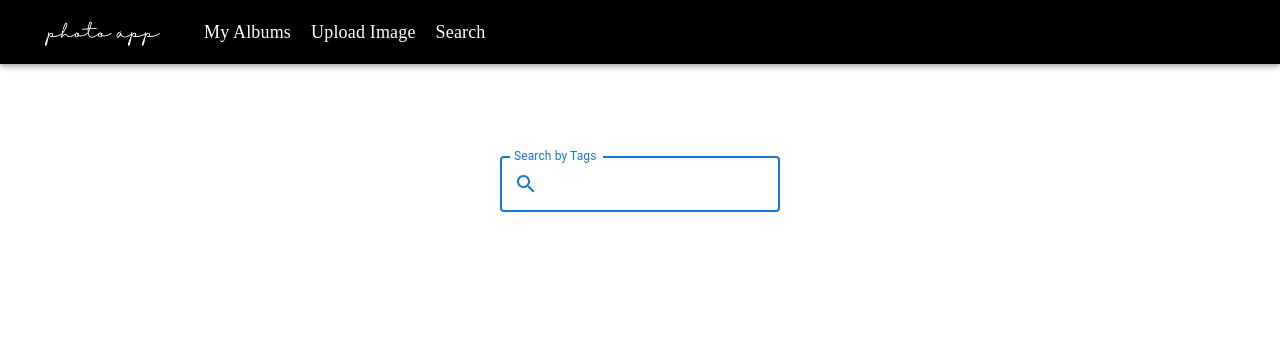
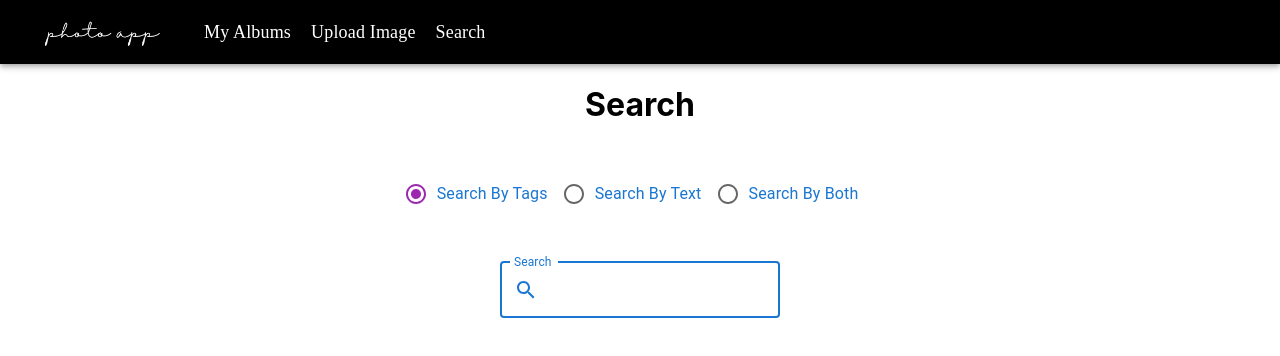
Before and after one commit to NYJ15/ReactTutorial, a React (Create React App) app in the folder app/: page /search in a window 1280 px wide. Shown: the top 356 px of the page. Built offline with nearby package versions, Linux system fonts and the light colour scheme.

Commit message:
Search by tags and text implemented

```diff
--- a/app/src/Components/Images.js
+++ b/app/src/Components/Images.js
@@ -9,7 +9,11 @@ import { Box, TextField, InputAdornment } from '@mui/material';
 import SearchIcon from '@mui/icons-material/Search';
 import Snackbar from '@mui/material/Snackbar';
 import MuiAlert from '@mui/material/Alert';
-
+import RadioGroup, { useRadioGroup } from '@mui/material/RadioGroup';
+import FormControlLabel from '@mui/material/FormControlLabel';
+import Radio from '@mui/material/Radio';
+import PropTypes from 'prop-types';
+import { styled } from '@mui/material/styles';
 // import DeleteForeverIcon from '@mui/icons-material/DeleteForever';
 // import IconButton from '@mui/material/IconButton';
 
@@ -23,9 +27,36 @@ const Alert = React.forwardRef(function Alert(props, ref) {
   return <MuiAlert elevation={6} ref={ref} variant="filled" {...props} />;
 });
 
+const StyledFormControlLabel = styled((props) => <FormControlLabel {...props} />)(
+  ({ theme }) => ({
+    '.MuiFormControlLabel-label': {
+      color: theme.palette.primary.main,
+      FontFamily: "Raleway"
+    }
+  }),
+);
+
+function MyFormControlLabel(props) {
+  const radioGroup = useRadioGroup();
+
+  let checked = false;
+
+  if (radioGroup) {
+    checked = radioGroup.value === props.value;
+  }
+
+  return <StyledFormControlLabel checked={checked} {...props} />;
+}
+
+MyFormControlLabel.propTypes = {
+  value: PropTypes.any,
+};
+
 
 function Images() {
   const [images, setImages] = React.useState(null);
+  const [searchParam, setSearchParam] = React.useState("tags")
+
   const [state, setState] = React.useState({
     open: false,
     vertical: 'top',
@@ -40,6 +71,7 @@ function Images() {
 
   React.useEffect(() => {
     axios.get(baseURL + id).then((response) => {
+      console.log(response.data['images'])
       setImages(response.data);
     });
   }, []);
@@ -47,8 +79,12 @@ function Images() {
   if (!images) return null;
 
   const searchTags = (event) => {
+
       axios
-        .post("http://0.0.0.0:8080/search_tags", JSON.stringify({ "search": event.target.value, "album_id": id}), {
+        .post("http://0.0.0.0:8080/search_tags", JSON.stringify({
+           "search": event.target.value,
+           "parameter": searchParam,
+           "album_id": id}), {
           headers: {
             "Content-Type": "application/json"
           }
@@ -88,9 +124,20 @@ function Images() {
         display="flex"
         justifyContent="center"
         alignItems="center"
+        minHeight="12vh"
+      >
+        <RadioGroup name="use-radio-group" defaultValue="tags" row>
+          <MyFormControlLabel value="tags" label="Search By Tags" control={<Radio color="secondary" onClick={() => setSearchParam("tags")} />} />
+          <MyFormControlLabel value="text" label="Search By Text" control={<Radio color="secondary" onClick={() => setSearchParam("text")} />} />
+        </RadioGroup>
+      </Box>
+      <Box
+        display="flex"
+        justifyContent="center"
+        alignItems="center"
         minHeight="auto"
       >
-        <TextField label="Search by Tags" id="outlined-search" type="search" onChange={searchTags}
+        <TextField label="Search" id="outlined-search" type="search" onChange={searchTags}
           InputProps={{
             startAdornment: (
               <InputAdornment position="start">
--- a/app/src/Components/Search.js
+++ b/app/src/Components/Search.js
@@ -6,6 +6,11 @@ import ImageList from '@mui/material/ImageList';
 import ImageListItem from '@mui/material/ImageListItem';
 import ImageListItemBar from '@mui/material/ImageListItemBar';
 import { makeStyles } from "@material-ui/core/styles";
+import RadioGroup, { useRadioGroup } from '@mui/material/RadioGroup';
+import FormControlLabel from '@mui/material/FormControlLabel';
+import Radio from '@mui/material/Radio';
+import PropTypes from 'prop-types';
+import { styled } from '@mui/material/styles';
 
 const useStyles = makeStyles({
   root: {
@@ -22,12 +27,37 @@ const useStyles = makeStyles({
   }
 });
 
+const StyledFormControlLabel = styled((props) => <FormControlLabel {...props} />)(
+  ({ theme }) => ({
+    '.MuiFormControlLabel-label': {
+      color: theme.palette.primary.main,
+      FontFamily: "Raleway"
+    }
+  }),
+);
+
+function MyFormControlLabel(props) {
+  const radioGroup = useRadioGroup();
+
+  let checked = false;
+
+  if (radioGroup) {
+    checked = radioGroup.value === props.value;
+  }
+
+  return <StyledFormControlLabel checked={checked} {...props} />;
+}
+
+MyFormControlLabel.propTypes = {
+  value: PropTypes.any,
+};
+
 const baseURL = "http://0.0.0.0:8080/search_tags";
 
 function Search() {
+  const [searchParam, setSearchParam] = React.useState("tags")
 
   const [images, setImages] = React.useState(null);
-
 
   const searchTags = (event) => {
     if (!(event.target.value)) {
@@ -35,13 +65,15 @@ function Search() {
     }
     else {
       axios
-        .post(baseURL, JSON.stringify({ "search": event.target.value }), {
+        .post(baseURL, JSON.stringify({
+          "search": event.target.value,
+          "parameter": searchParam
+        }), {
           headers: {
             "Content-Type": "application/json"
           }
         })
         .then((response) => {
-          console.log(response.data["images"])
           setImages(response.data);
         })
         .catch((error) => {
@@ -60,9 +92,30 @@ function Search() {
         display="flex"
         justifyContent="center"
         alignItems="center"
-        minHeight="30vh"
+        minHeight="auto"
       >
-        <TextField label="Search by Tags" id="outlined-search" type="search" onChange={searchTags}
+      <h1 >Search</h1>
+      </Box>
+      <Box
+        display="flex"
+        justifyContent="center"
+        alignItems="center"
+        minHeight="12vh"
+      >
+        <RadioGroup name="use-radio-group" defaultValue="tags" row>
+          <MyFormControlLabel value="tags" label="Search By Tags" control={<Radio color="secondary" onClick={() => setSearchParam("tags")} />} />
+          <MyFormControlLabel value="text" label="Search By Text" control={<Radio color="secondary" onClick={() => setSearchParam("text")} />} />
+          <MyFormControlLabel value="both" label="Search By Both" control={<Radio color="secondary" onClick={() => setSearchParam("both")} />} />
+
+        </RadioGroup>
+      </Box>
+      <Box
+        display="flex"
+        justifyContent="center"
+        alignItems="center"
+        minHeight="12vh"
+      >
+        <TextField label="Search" id="outlined-search" type="search" onChange={searchTags}
           InputProps={{
             startAdornment: (
               <InputAdornment position="start">
```
